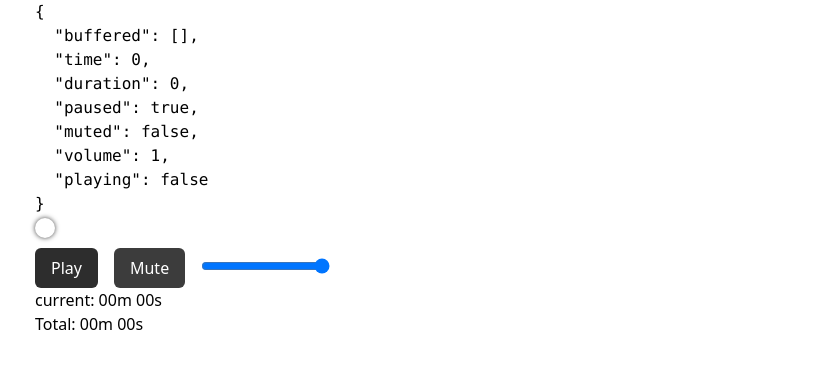
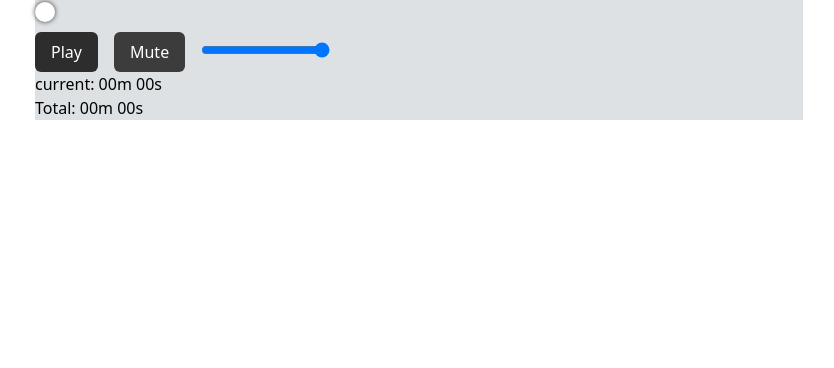
Before and after one commit to Dave136/playheart, a React (Vite) app: page / in a window 1280 px wide. Shown: the top 368 px of the page, without its empty margins (221-1055 px from the left). Built offline with nearby package versions, Linux system fonts and the light colour scheme.

Commit message:
fix: percentage calculation

```diff
--- a/src/components/Player.tsx
+++ b/src/components/Player.tsx
@@ -13,8 +13,10 @@ const PlayerUse = () => {
   });
 
   useEffect(() => {
-    const percent = ((state.time / state.duration) * 100).toFixed(2);
-    setPercentage(+percent);
+    const time = state?.time ?? 0;
+    const duration = state?.duration ?? 0;
+    const percent = ((time / duration) * 100).toFixed(2);
+    setPercentage(+percent ?? 0);
   }, [state.time]);
 
   const onChangeSlider = ({ target }: ChangeEvent<HTMLInputElement>) => {
@@ -30,9 +32,9 @@ const PlayerUse = () => {
   });
 
   return (
-    <div>
+    <div className='col-span-2 bg-light-900'>
       {audio}
-      <pre>{JSON.stringify(state, null, 2)}</pre>
+      {/* <pre>{JSON.stringify(state, null, 2)}</pre> */}
       <Slider percentage={percentage} onChange={onChangeSlider} />
       {state.playing ? (
         <button
```
